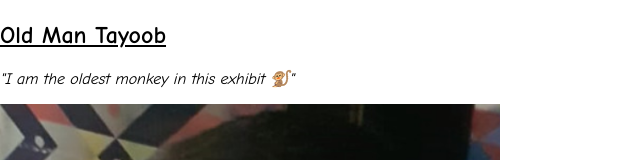
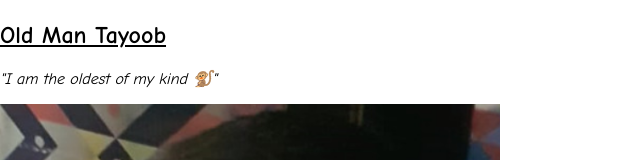
Before and after one commit to ZaheerEssack/Diamonds, a plain HTML site: page index.html in a window 1280 px wide. Shown: the part 129-289 px from the top of the page, without its empty margins (0-640 px from the left). Drawn offline with Linux system fonts and the light colour scheme.

Commit message:
index.html

```diff
--- a/index.html
+++ b/index.html
@@ -27,7 +27,7 @@
     <main>
         <div class="Old Man Tayoob">
             <h2><b><u>Old Man Tayoob</u></b></h2>
-            <p><i>"I am the oldest monkey in this exhibit 🐒"</i></p>
+            <p><i>"I am the oldest of my kind 🐒"</i></p>
             <img src="./images/gp.png" width="500">
         </div>
         <div class="Banana">
```
